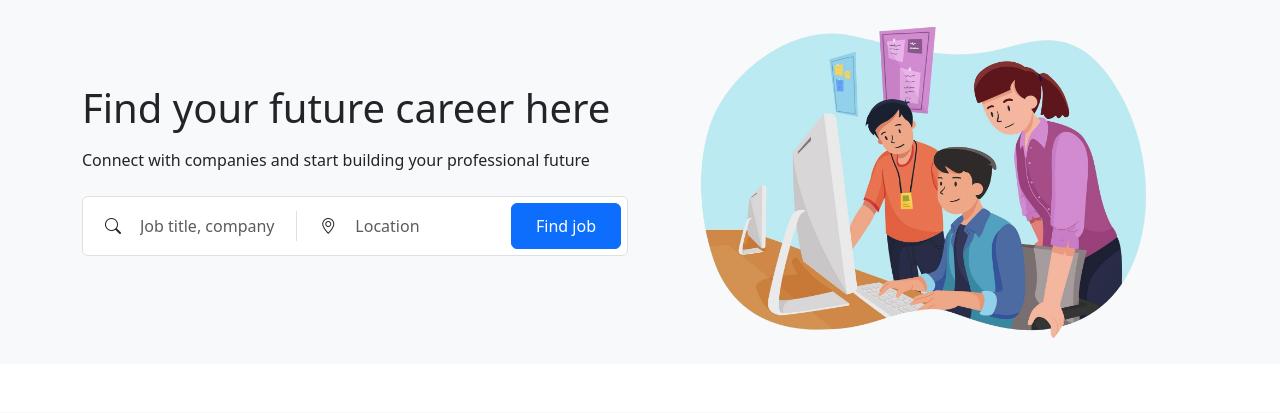
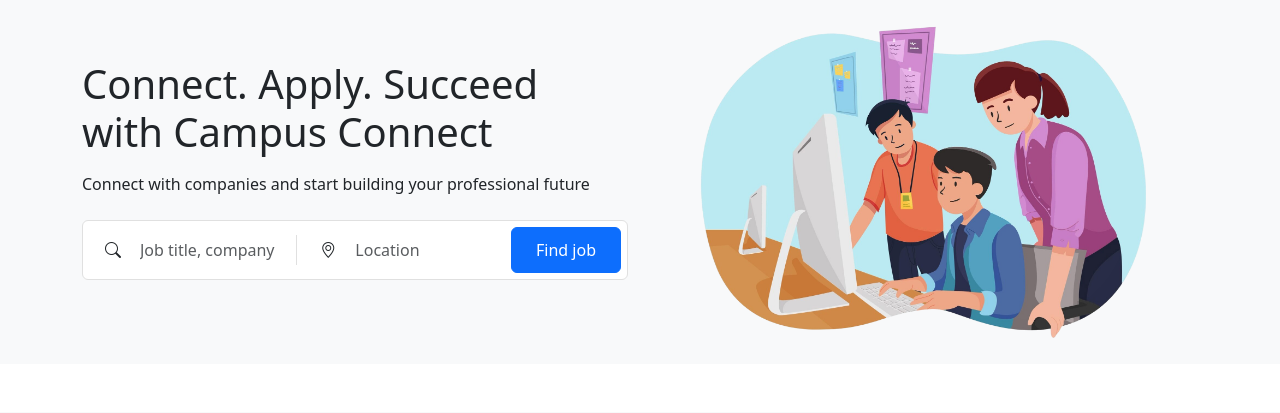
Before and after one commit to alexgalicio/jobportal, a Django app: page / in a window 1280 px wide. Shown: the part 75-488 px from the top of the page. Run offline with Django 5.2, Linux system fonts and the light colour scheme; data that the repository does not hold is empty; some libraries are stand-ins or nearby versions.

Commit message:
chore: fix header

```diff
--- a/main/templates/main/home.html
+++ b/main/templates/main/home.html
@@ -11,7 +11,7 @@
     <div class="container">
       <div class="row align-items-center">
         <div class="col-lg-6 d-flex flex-column gap-2">
-          <h1>Find your future career here</h1>
+          <h1>Connect. Apply. Succeed with Campus Connect</h1>
           <p>
             Connect with companies and start building your professional future
           </p>
```
